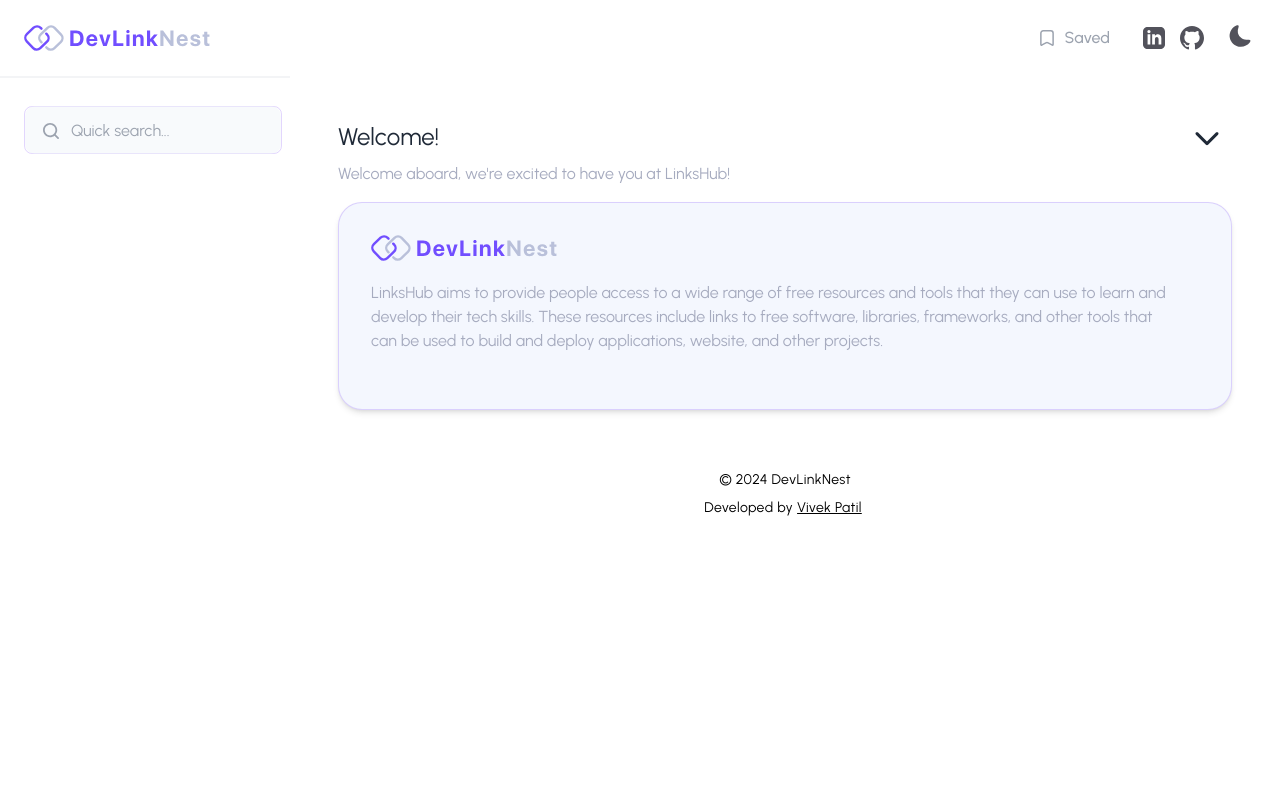
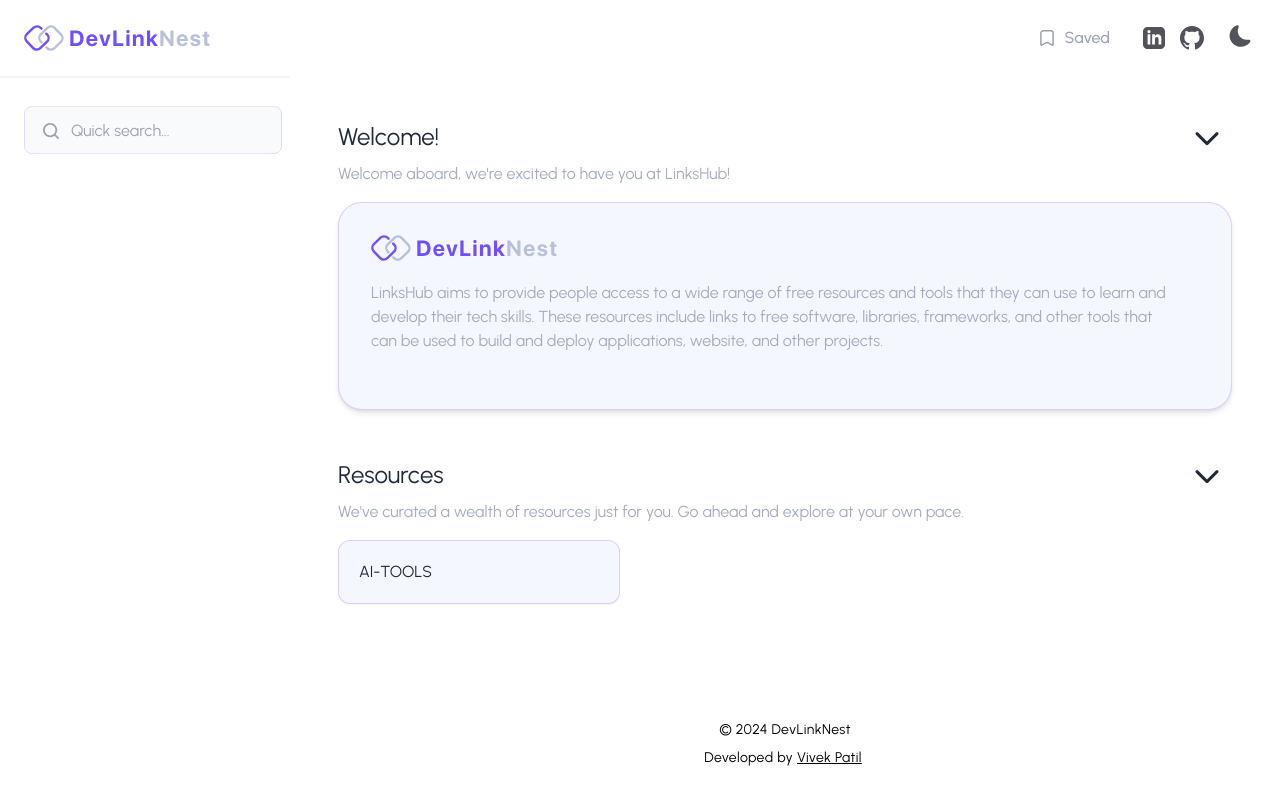
Before and after one commit to vivekPatil45/Dev-link-nest, a React (Vite) app: page / in a window 1280 px wide. Built offline with nearby package versions, Linux system fonts and the light colour scheme.

Commit message:
add sample data

```diff
--- a/src/components/icons.jsx
+++ b/src/components/icons.jsx
@@ -1,4 +1,5 @@
 import { FaGithub, FaInfoCircle, FaLinkedin } from "react-icons/fa";
+import { FaArrowRightLong } from "react-icons/fa6";
 import { RxCaretDown, RxCaretRight } from "react-icons/rx";
 
 export const Icons = {
@@ -7,6 +8,8 @@ export const Icons = {
     faGithub : FaGithub,
     rxCaretDown: RxCaretDown,
     rxCaretRight: RxCaretRight,
+    arrowRightLong: FaArrowRightLong,
+
     GitHub: (props) => (
         <svg viewBox="0 0 24 24" fill="none" {...props}>
             <path
--- a/src/components/layout/GeneralLayout.jsx
+++ b/src/components/layout/GeneralLayout.jsx
@@ -28,7 +28,7 @@ const GeneralLayout = ({children}) => {
                     className="flex flex-col min-h-full px-4 pb-2 md:ml-[290px] lg:w-[calc(100%-290px)] bg-white dark:bg-inherit"
                     id="main"
                 >
-                    <div className="flex-grow mt-20">
+                    <div className="flex-grow mt-20 mb-20">
                         {children}
                     </div>
 
--- /dev/null
+++ b/src/database/ai_tools/blog_writing.json
@@ -0,0 +1,23 @@
+[
+  {
+    "name": "ShorlyAI",
+    "description": "These tools use AI to generate content based on prompts or keywords provided by the user. While they can be helpful for generating ideas or starting drafts, they may require additional editing to ensure quality and coherence",
+    "url": "https://www.shortlyai.com/",
+    "category": "ai-tools",
+    "subcategory": "blog_writing"
+  },
+  {
+    "name": "Wordtune",
+    "description": "Wordtune offers suggestions to improve the clarity, tone, and style of your writing. It can be particularly useful for refining sentences and making them more engaging.",
+    "url": "https://www.wordtune.com/",
+    "category": "ai-tools",
+    "subcategory": "blog_writing"
+  },
+  {
+    "name": "Grammarly",
+    "description": "While primarily known for its grammar and spell-checking capabilities, Grammarly also offers suggestions for improving clarity, conciseness, and style, which can be very helpful for blog writing.",
+    "url": "https://www.grammarly.com/",
+    "category": "ai-tools",
+    "subcategory": "blog_writing"
+  }
+]
--- /dev/null
+++ b/src/database/ai_tools/chat_bots.json
@@ -0,0 +1,23 @@
+[
+    {
+        "name": "Chat GPT",
+        "description": "An AI chat assistance which provides conversational AI services, generating human-like text responses for various user queries and tasks.",
+        "url": "https://openai.com/chatgpt/",
+        "category": "ai-tools",
+        "subcategory": "chat_bots"
+    },
+    {
+        "name": "Gemini Chatbot",
+        "description": "An AI chat aGemini, formerly known as Bard, is a generative artificial intelligence chatbot developed by Google.Provides conversational AI service and human-like responses",
+        "url": "https://gemini.google.com/app",
+        "category": "ai-tools",
+        "subcategory": "chat_bots"
+    },
+    {
+        "name": "Microsoft Copilot",
+        "description": "Microsoft Copilot leverages the power of AI to boost productivity, unlock creativity, and helps you understand information better with a simple chat bot.",
+        "url": "https://copilot.microsoft.com/",
+        "category": "ai-tools",
+        "subcategory": "chat_bots"
+    }
+]
--- /dev/null
+++ b/src/database/ai_tools/design.json
@@ -0,0 +1,37 @@
+[
+  {
+    "name": "Adobe Firefly",
+    "description": "Robust AI features and integration with design editors like Illustrator and Photoshop. Standout features include Generative Fill, AI tools for text designs, and AI text-to-image functionality using natural language prompts.",
+    "url": "https://www.adobe.com/in/products/firefly.html",
+    "category": "ai-tools",
+    "subcategory": "design"
+  },
+  {
+    "name": "Designs.ai",
+    "description": "Offers tools for creating logos, videos, banners, and voiceovers using AI. It's free to start.",
+    "url": "https://designs.ai/",
+    "category": "ai-tools",
+    "subcategory": "design"
+  },
+  {
+    "name": "Flair.ai",
+    "description": "AI-powered design tool that helps generate digital photoshoots. Define attributes like product, placement, and surrounding to generate a photoshoot.",
+    "url": "https://flair.ai/",
+    "category": "ai-tools",
+    "subcategory": "design"
+  },
+  {
+    "name": "Uizard",
+    "description": "Generates editable mockups from screenshots of websites or applications. It’s suitable for both personal and professional use.",
+    "url": "https://uizad.com/ai-design/",
+    "category": "ai-tools",
+    "subcategory": "design"
+  },
+  {
+    "name": "TOOOLS.design",
+    "description": "A growing archive of 1,500+ design resources, frequently updated for the community",
+    "url": "https://www.toools.design",
+    "category": "ai-tools",
+    "subcategory": "design"
+  }
+]
--- /dev/null
+++ b/src/database/ai_tools/tensorflow.json
@@ -0,0 +1,50 @@
+[
+    {
+      "name": "Alexander Amini",
+      "description": "AAmini's YouTube channel is a valuable resource for anyone interested in diving deep into the world of TensorFlow.From beginner-friendly introductions to advanced techniques, AAmini covers a wide range of topics within the TensorFlow framework. ",
+      "url": "https://www.youtube.com/@AAmini/featured",
+      "category": "ai-tools",
+      "subcategory": "tensorflow",
+      "language": "english"
+    },
+    {
+      "name": "Udacity",
+      "description": "Free online course for learning tensorflow for Deep learning",
+      "url": "https://learn.udacity.com/courses/ud187",
+      "category": "ai-tools",
+      "subcategory": "tensorflow",
+      "language": "english"
+    },
+    {
+      "name": "Daniel Bourke",
+      "description": "This channel offers a comprehensive instructional series consisting of two videos, serving as a complete guide for learning TensorFlow.",
+      "url": "https://www.youtube.com/@mrdbourke/videos",
+      "category": "ai-tools",
+      "subcategory": "tensorflow",
+      "language": "english"
+    },
+    {
+      "name": "Codebasics",
+      "description": "A complete playlist for learning Tensorflow.",
+      "url": "https://youtu.be/Mubj_fqiAv8",
+      "category": "ai-tools",
+      "subcategory": "tensorflow",
+      "language": "english"
+    },
+    {
+      "name": "TensorFlow Playlist",
+      "description": "A complete You-Tube playlist for learning Tensorflow and advanced concepts of Machine Learning",
+      "url": "https://www.youtube.com/@TensorFlow",
+      "category": "ai-tools",
+      "subcategory": "tensorflow",
+      "language": "english"
+    },
+    {
+      "name": "Nicholas Renotte",
+      "description": "Nicholas Renotte, a renowned AI educator and developer, shares his expertise through a wide range of content.",
+      "url": "https://www.youtube.com/@NicholasRenotte",
+      "category": "ai-tools",
+      "subcategory": "tensorflow",
+      "language": "english"
+    }
+  ]
--- /dev/null
+++ b/src/database/data.js
@@ -0,0 +1,35 @@
+import * as DB from '../database'
+
+import {v4 as uuidv4} from 'uuid';
+
+export const database = Object.values(DB).map((item) =>
+    item.map((subcat) => ({ ...subcat, id: uuidv4() }))
+)
+
+
+export const sidebarData = [
+    {
+        category: 'ai-tools',
+        subcategory: [
+            {
+                name: 'design',
+                url: '/design',
+                resources: DB.design,
+            },
+            {
+                name: 'blog writing',
+                url: '/blog_writing',
+                resources: DB.blog_writing,
+            },
+            {
+                name: 'chat bots',
+                url: '/chat_bots',
+                resources: DB.chat_bots,
+            },
+            { name: 'tensorflow',
+                url: '/tensorflow',
+                resources: DB.tensorflow,
+            }
+        ],
+    },
+]
--- /dev/null
+++ b/src/database/index.js
@@ -0,0 +1,6 @@
+
+//ai tools
+export { default as design } from './ai_tools/design.json'
+export { default as blog_writing } from './ai_tools/blog_writing.json'
+export { default as chat_bots } from './ai_tools/chat_bots.json'
+export { default as tensorflow } from './ai_tools/tensorflow.json'
--- a/src/pages/Home.jsx
+++ b/src/pages/Home.jsx
@@ -1,18 +1,24 @@
 import React, { useState } from 'react'
 import { Icons } from '../components/icons';
 import Logo from '/logo.svg'
+import { sidebarData } from '../database/data';
+import { Link } from 'react-router-dom';
 const Home = () => {
     const [welcome, setWelcome] = useState(true);
+    const [resources, setResources] = useState(true)
 
 
     const handleWelcome = () => {
         setWelcome((prev) => !prev)
     }
+    const handleResources = () => {
+        setResources((prev) => !prev)
+    }
     return (
 
         <section
             data-custom="restrict-click-outside"
-            className="flex flex-col max-h-[calc(100vh - 165px)] max-w-[calc(100% - 165px)] flex-col sm:m-3 lg:m-8 "
+            className="flex flex-col max-h-[calc(100vh - 165px)]  max-w-[calc(100% - 165px)] flex-col sm:m-3 lg:m-8 "
         >
             <div>
                 <div className='flex items-center justify-between'>
@@ -56,6 +62,51 @@ const Home = () => {
 
                 }
             </div>
+
+            <div>
+                <div className="flex items-center justify-between mt-4">
+                    <div className="text-2xl dark:text-text-tertiary">
+                        Resources
+                    </div>
+                    <div className="hidden sm:flex" onClick={handleResources}>
+                        {resources ? (
+                            <Icons.rxCaretDown size={50} className="cursor-pointer" />
+                        ) : (
+                            <Icons.rxCaretRight size={50} className="cursor-pointer" />
+                        )}
+                    </div>
+                </div>
+
+                <div>
+                    {resources && (
+                        <>
+                            <span className="text-text-quinary">
+                                We&apos;ve curated a wealth of resources just for you. Go
+                                ahead and explore at your own pace.
+                            </span>
+                            <ul className="flex flex-wrap mt-4 gap-5">
+                                {resources && sidebarData.map((el, i) => (
+                                    <Link
+                                        key={i}
+                                        to={`/${el.category}`}
+                                        className="w-full sm:w-[calc(50%-1rem)] md:w-[calc(33.33%-1rem)] lg:w-[calc(33.33%-1rem)] group"
+                                    >
+                                        <div className="border border-theme-secondary border-opacity-25 shadow-sm dark:border dark:border-theme-primary dark:border-opacity-20 duration-300 transition-all dark:bg-slate-800 dark:hover:bg-slate-700 bg-theme-primary-light hover:bg-theme-primary-light/8 flex items-center justify-between rounded-xl sm:h-16 h-fit">
+                                            <div className="p-5 truncate ...">
+                                                {el.category.toUpperCase()}
+                                            </div>
+                                            <div>
+                                                    <Icons.arrowRightLong className="m-4 hidden group-hover:block" />
+                                            </div>
+                                        </div>
+                                    </Link>
+                                ))}
+                            </ul>
+                        </>
+                    )}
+                </div>
+            </div>
+
         </section>
     )
 }
```
